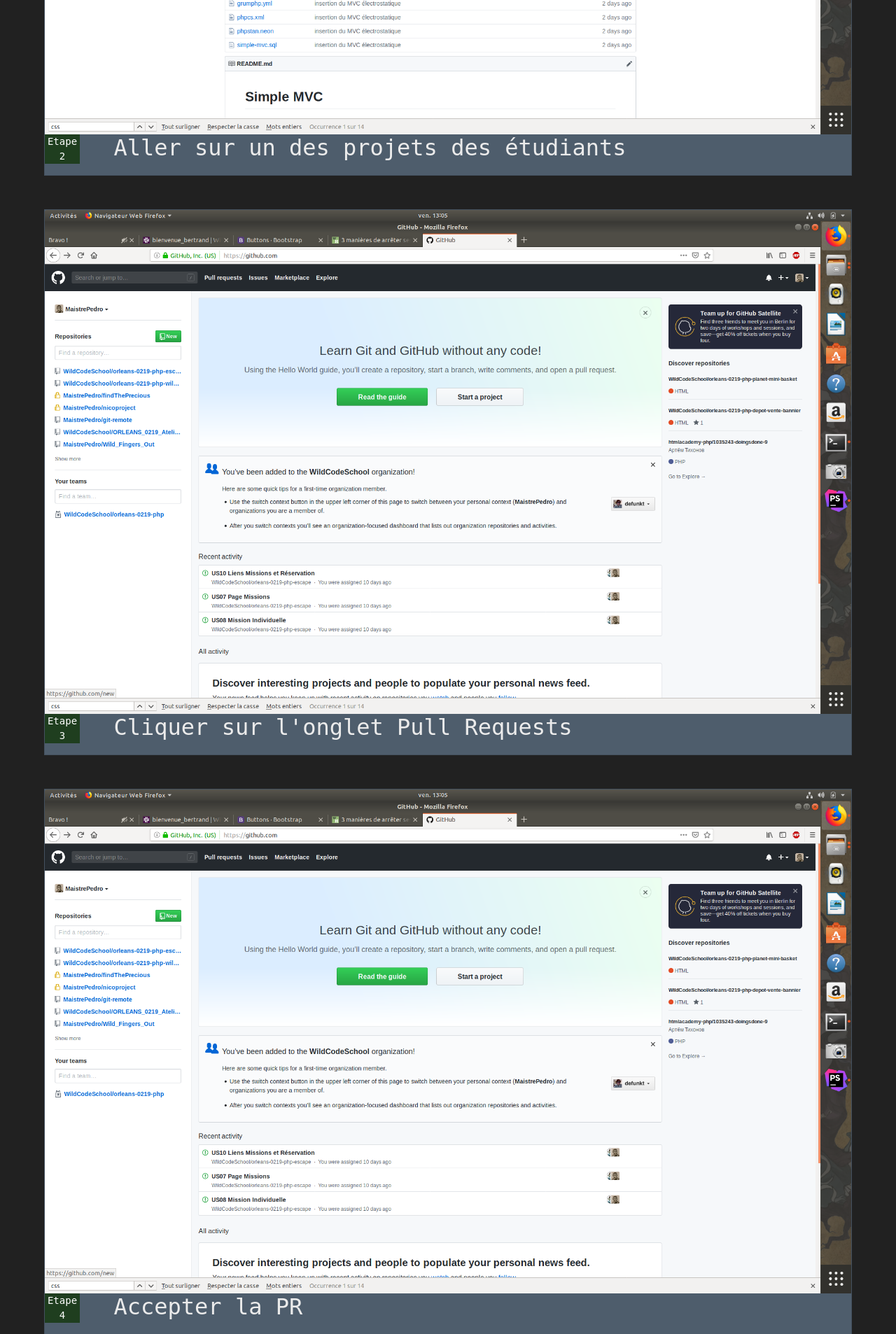
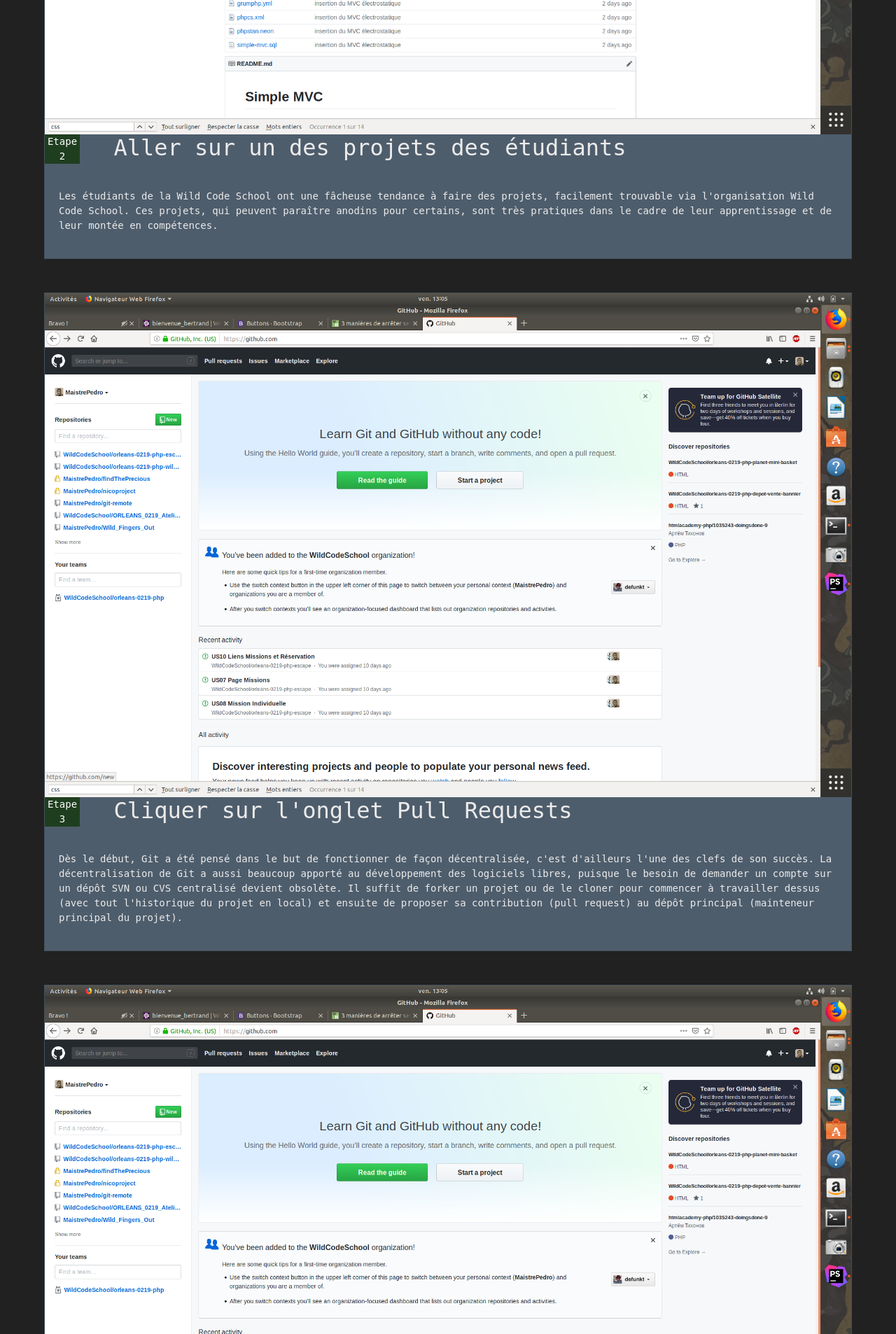
Before and after one commit to 01Andre/bienvenue_bertrand, a PHP site: page /Home/pr in a window 1280 px wide. Shown: the part 1825-3731 px from the top of the page at 70% size. Run offline with PHP 8.4, Linux system fonts and the light colour scheme; a stand-in replaces the project's code that opens the database connection.

Commit message:
tuto pr done

```diff
--- a/src/View/Home/pr.html.twig
+++ b/src/View/Home/pr.html.twig
@@ -38,6 +38,12 @@
                         </div>
                     </div>
                 </div>
+                <div class="card-body">
+                    <p>Les étudiants de la Wild Code School ont une fâcheuse tendance à faire des projets, facilement
+                        trouvable via l'organisation Wild Code School. Ces projets, qui peuvent paraître anodins pour
+                        certains, sont très pratiques dans le cadre de leur apprentissage et de leur montée en
+                        compétences.</p>
+                </div>
             </div>
             <div class="card">
                 <div class="step">
@@ -50,6 +56,14 @@
                             <h2>Cliquer sur l'onglet Pull Requests</h2>
                         </div>
                     </div>
+                </div>
+                <div class="card-body">
+                    <p>Dès le début, Git a été pensé dans le but de fonctionner de façon décentralisée, c'est d'ailleurs
+                        l'une des clefs de son succès. La décentralisation de Git a aussi beaucoup
+                        apporté au développement des logiciels libres, puisque le besoin de demander un compte sur un
+                        dépôt SVN ou CVS centralisé devient obsolète. Il suffit de forker un projet ou de le cloner pour
+                        commencer à travailler dessus (avec tout l'historique du projet en local) et ensuite de proposer
+                        sa contribution (pull request) au dépôt principal (mainteneur principal du projet). </p>
                 </div>
             </div>
             <div class="card">
@@ -64,8 +78,13 @@
                         </div>
                     </div>
                 </div>
+                <div class="card-body">
+                    <p>Les étudiants de la Wild Code School sont très bons et très malins, en plus d'être gentils et
+                        soyeux. Il n'y a donc absolument pas besoin de vérifier si la pull request est valide,
+                        puisqu'elle l'est forcément. Ils vous invitent donc avec insistance à cliquer sur le bouton
+                        adapté pour la validation de la PR. S'il vous plaît.</p>
+                </div>
             </div>
-
         </div>
     </div>
 {% endblock %}
```
